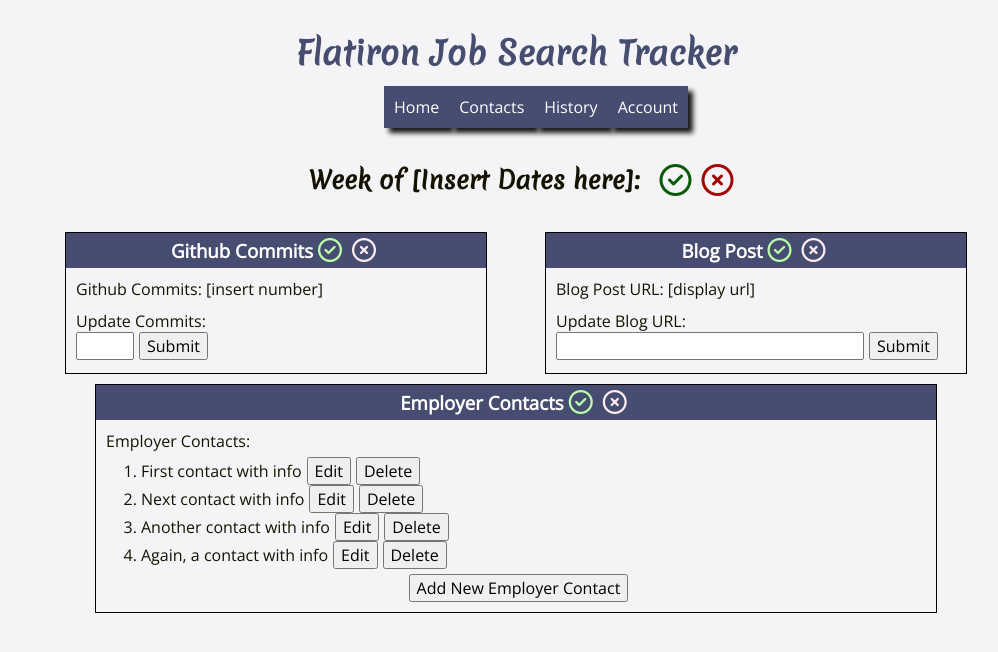
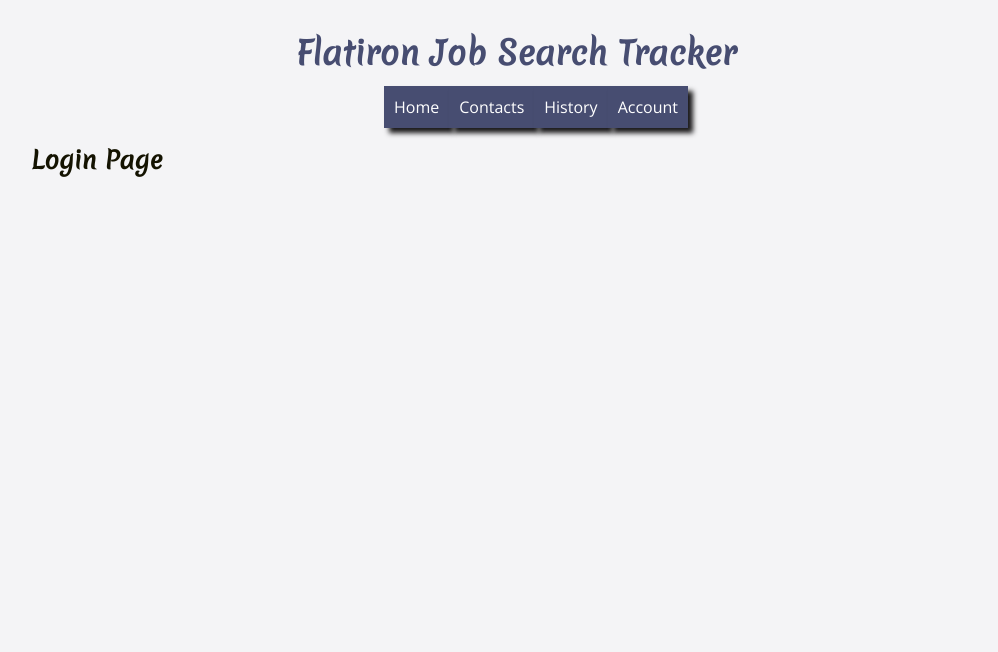
Before and after one commit to brownjer3/flatiron-job-search-tracker-frontend, a React (Create React App) app: page /login in a window 1280 px wide. Shown: the top 652 px of the page, without its empty margins (124-1122 px from the left). Built offline with nearby package versions, Linux system fonts and the light colour scheme.

Commit message:
Create Login page/container

```diff
--- a/src/App.js
+++ b/src/App.js
@@ -5,6 +5,7 @@
 import ContactsContainer from "./contacts/ContactsContainer";
 import HistoryContainer from "./history/HistoryContainer";
 import AccountContainer from "./account/AccountContainer";
+import LoginContainer from "./login/LoginContainer";
 
 class App extends Component {
   render() {
@@ -13,6 +14,9 @@
         <div className="App" id="app-container">
           <HeaderContainer />
           <Switch>
+            <Route path="/login">
+              <LoginContainer />
+            </Route>
             <Route path="/contacts">
               <ContactsContainer />
             </Route>
--- /dev/null
+++ b/src/login/LoginContainer.js
@@ -0,0 +1,11 @@
+import React, { Component } from "react";
+
+export default class LoginContainer extends Component {
+  render() {
+    return (
+      <div id="login-container">
+        <h2>Login Page</h2>
+      </div>
+    );
+  }
+}
```
